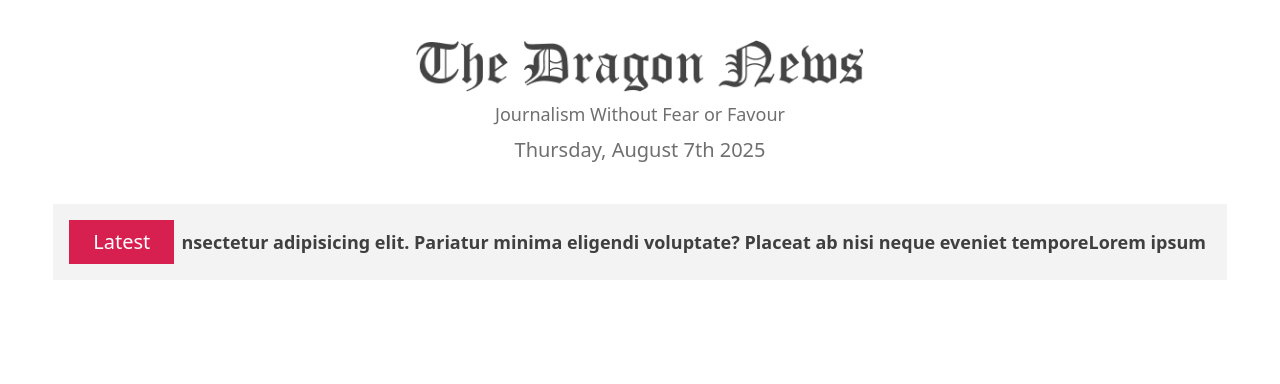
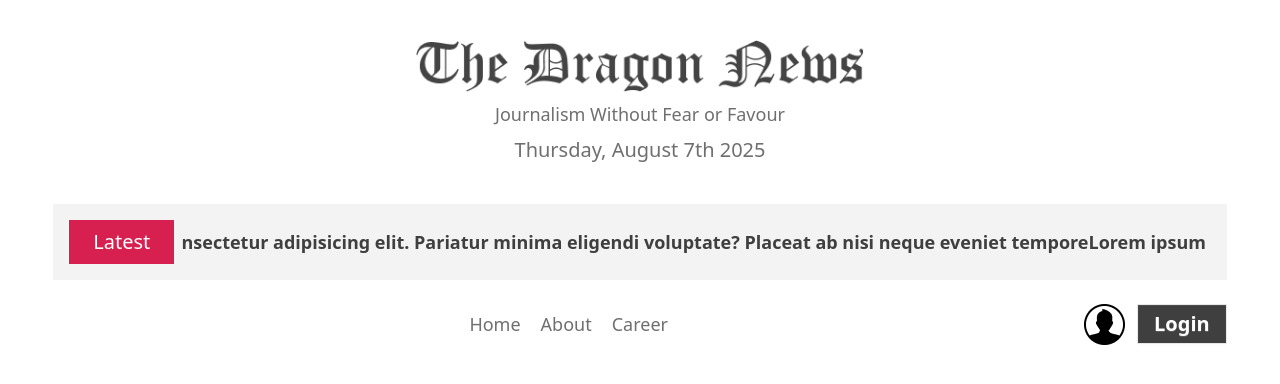
Before and after one commit to sagor-khan7/dragon-news, a React (Vite) app: page / in a window 1280 px wide. Shown: the top 384 px of the page. Built offline with nearby package versions, Linux system fonts and the light colour scheme.

Commit message:
created navbar component

```diff
--- /dev/null
+++ b/src/components/Navbar.jsx
@@ -0,0 +1,29 @@
+import { Link } from "react-router-dom";
+import userIcon from "../assets/user.png";
+
+const Navbar = () => {
+  return (
+    <div className="flex justify-between items-center">
+      <div></div>
+      <div className="space-x-5">
+        <Link to="/" className="text-lg text-[#706F6F]">
+          Home
+        </Link>
+        <Link to="/about" className="text-lg text-[#706F6F]">
+          About
+        </Link>
+        <Link to="/career" className="text-lg text-[#706F6F]">
+          Career
+        </Link>
+      </div>
+      <div className="flex space-x-3 items-center">
+        <div>
+          <img src={userIcon} alt="user profile icon" />
+        </div>
+        <button className="btn rounded-none bg-[#403F3F] text-white font-semibold text-xl">Login</button>
+      </div>
+    </div>
+  );
+};
+
+export default Navbar;
--- a/src/layouts/HomeLayout.jsx
+++ b/src/layouts/HomeLayout.jsx
@@ -1,5 +1,6 @@
 import Header from "../components/Header";
 import LatestNews from "../components/LatestNews";
+import Navbar from "../components/Navbar";
 
 const HomeLayout = () => {
   return (
@@ -10,6 +11,9 @@ const HomeLayout = () => {
           <LatestNews />
         </section>
       </header>
+      <nav className="w-11/12 mx-auto py-6">
+        <Navbar />
+      </nav>
     </div>
   );
 };
```
